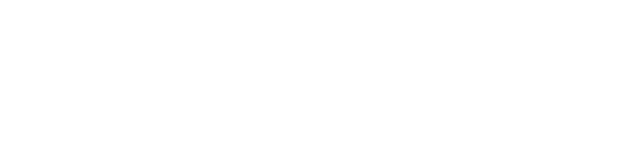
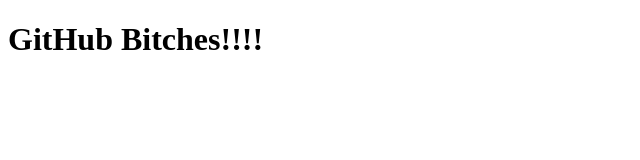
Before and after one commit to KennedyMungai/demo-repo-2, a plain HTML site: page index.html in a window 1280 px wide. Shown: the whole page, without its empty margins (0-640 px from the left). Drawn offline with Linux system fonts and the light colour scheme.

Commit message:
A bootstrap header has been added to the index file

```diff
--- a/index.html
+++ b/index.html
@@ -7,6 +7,6 @@
     <title>Shapoopie Bon Giggity</title>
 </head>
 <body>
-
+    <h1 class="display-1">GitHub Bitches!!!!</h1>
 </body>
 </html>
```
